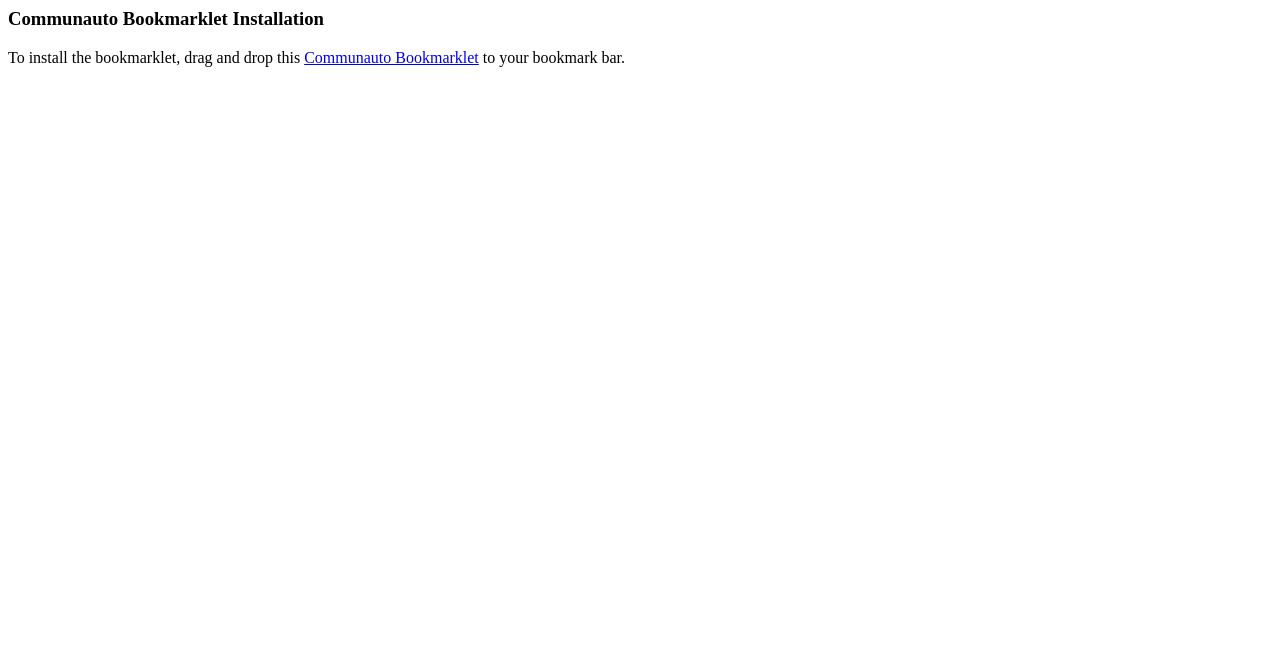
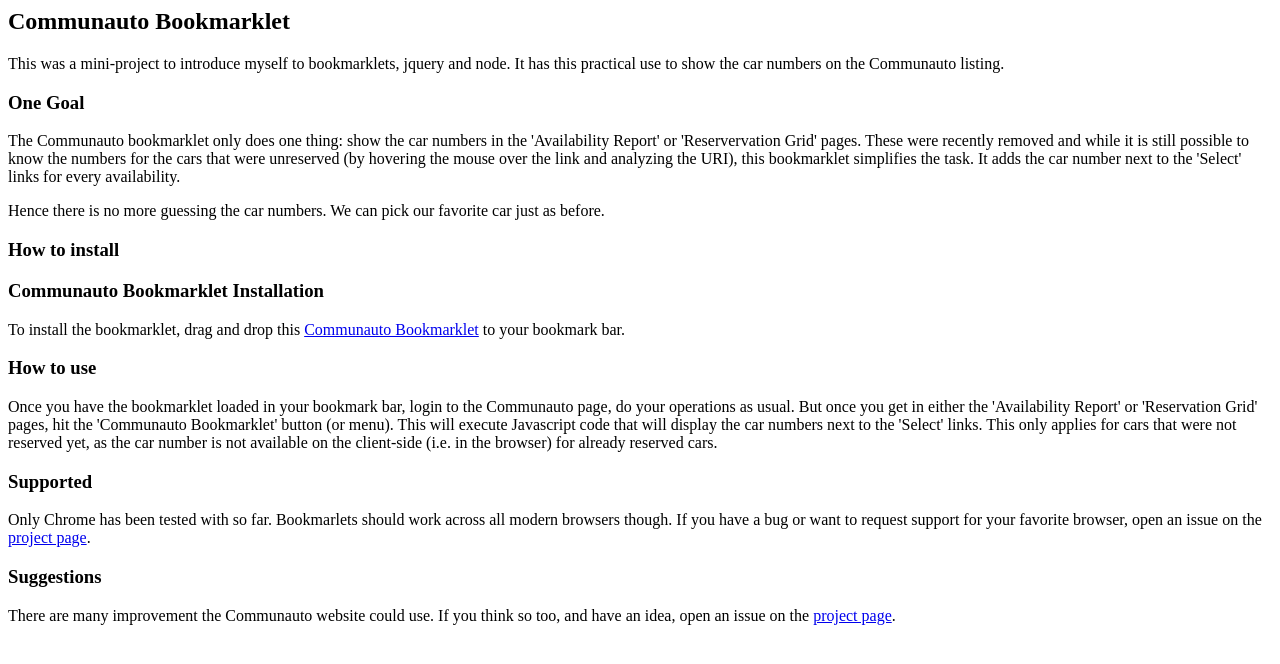
Before and after one commit to jimleroyer/communauto-bookmarklet, a plain HTML site: page index.html in a window 1280 px wide. Drawn offline with Linux system fonts and the light colour scheme.

Commit message:
Replicated the project page, as the installation page looked rather crude and might raise interrogations if directly landing on it.

```diff
--- a/index.html
+++ b/index.html
@@ -1,16 +1,57 @@
 <html>
 <head><title>Installation for the Communauto bookmarklet</title></head>
 <body>
-<div id="linkster">
-  <h3>Communauto Bookmarklet Installation</h3>
-  <p>To install the bookmarklet, drag and drop this
+<div id="main">
+    <h2>Communauto Bookmarklet</h2>
+    <p>This was a mini-project to introduce myself to bookmarklets, jquery and
+        node. It has this practical use to show the car numbers on the
+        Communauto listing.</p>
+
+    <h3>One Goal</h3>
+    <p>The Communauto bookmarklet only does one thing: show the car numbers in
+        the 'Availability Report' or 'Reservervation Grid' pages. These were
+        recently removed and while it is still possible to know the numbers for
+        the cars that were unreserved (by hovering the mouse over the link and
+        analyzing the URI), this bookmarklet simplifies the task. It adds the
+        car number next to the 'Select' links for every availability.</p>
+
+    <p>Hence there is no more guessing the car numbers. We can pick our favorite
+        car just as before.</p>
+
+    <h3>How to install</h3>
+    <h3>Communauto Bookmarklet Installation</h3>
+    <p>To install the bookmarklet, drag and drop this
     <script type="text/javascript">// <![CDATA[
     var linkster = "javascript:(function(){var head=document.getElementsByTagName('head')[0],script=document.createElement('script');script.type='text/javascript';script.src='https://raw.github.com/jimleroyer/communauto-bookmarklet/master/src/show-car-id.js?' + Math.floor(Math.random()*99999);head.appendChild(script);})(); void 0";
     linkster = '<a href="' + linkster + '">Communauto Bookmarklet</a>';
     document.write(linkster);
     // ]]&gt;</script>
      to your bookmark bar.
-  </p>
+    </p>
+
+    <h3>How to use</h3>
+    <p>Once you have the bookmarklet loaded in your bookmark bar, login to the
+        Communauto page, do your operations as usual. But once you get in
+        either the 'Availability Report' or 'Reservation Grid' pages, hit the
+        'Communauto Bookmarklet' button (or menu). This will execute Javascript
+        code that will display the car numbers next to the 'Select' links. This
+        only applies for cars that were not reserved yet, as the car number is
+        not available on the client-side (i.e. in the browser) for already
+        reserved cars.</p>
+
+    <h3>Supported</h3>
+    <p>Only Chrome has been tested with so far. Bookmarlets should work across
+        all modern browsers though. If you have a bug or want to request
+        support for your favorite browser, open an issue on the
+        <a href="https://github.com/jimleroyer/communauto-bookmarklet">project
+            page</a>.</p>
+
+    <h3>Suggestions</h3>
+    <p>There are many improvement the Communauto website could use. If you
+        think so too, and have an idea, open an issue on the
+        <a href="https://github.com/jimleroyer/communauto-bookmarklet">project
+            page</a>.</p>
+
 </div>
 </body>
 </html>
```
